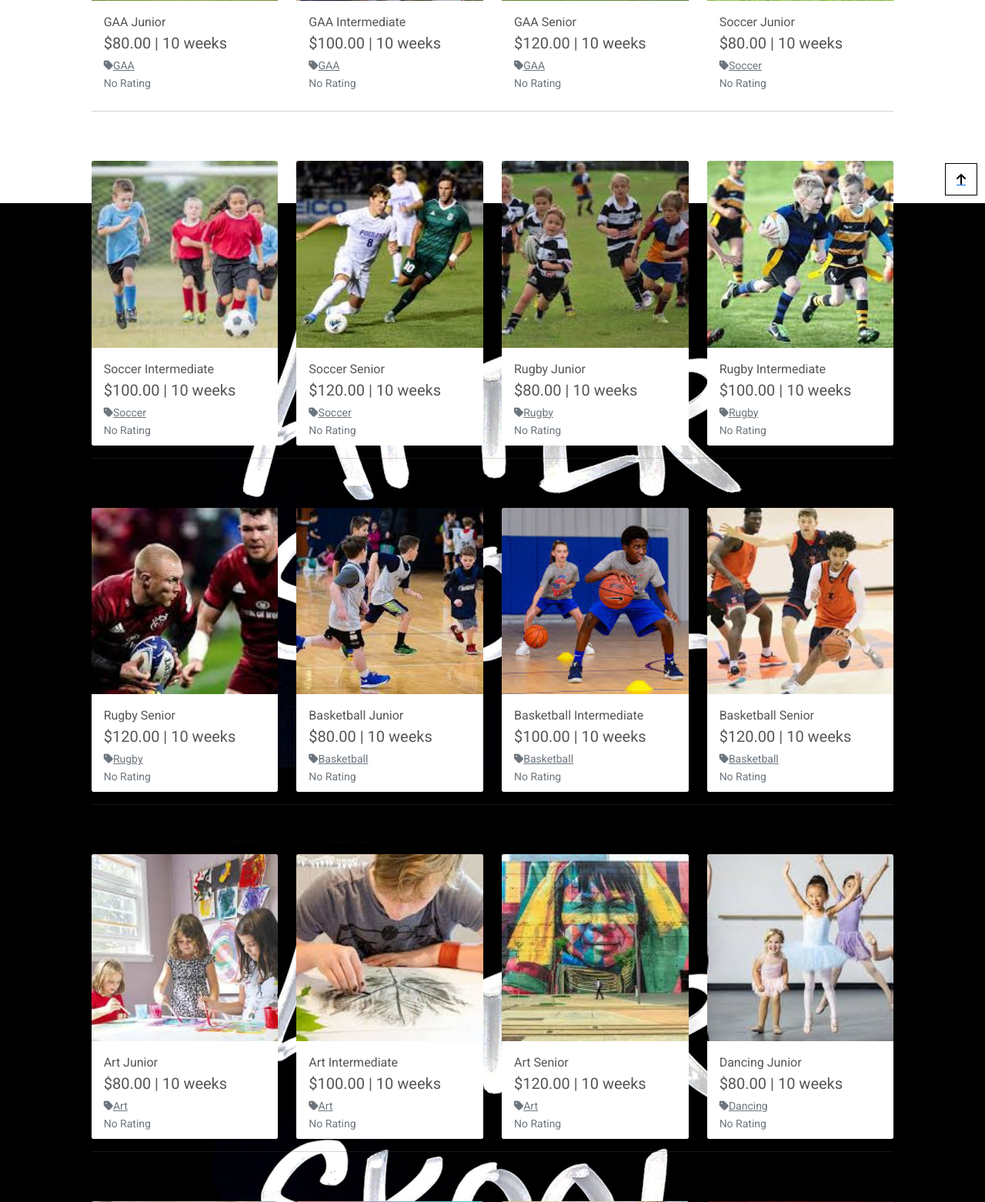
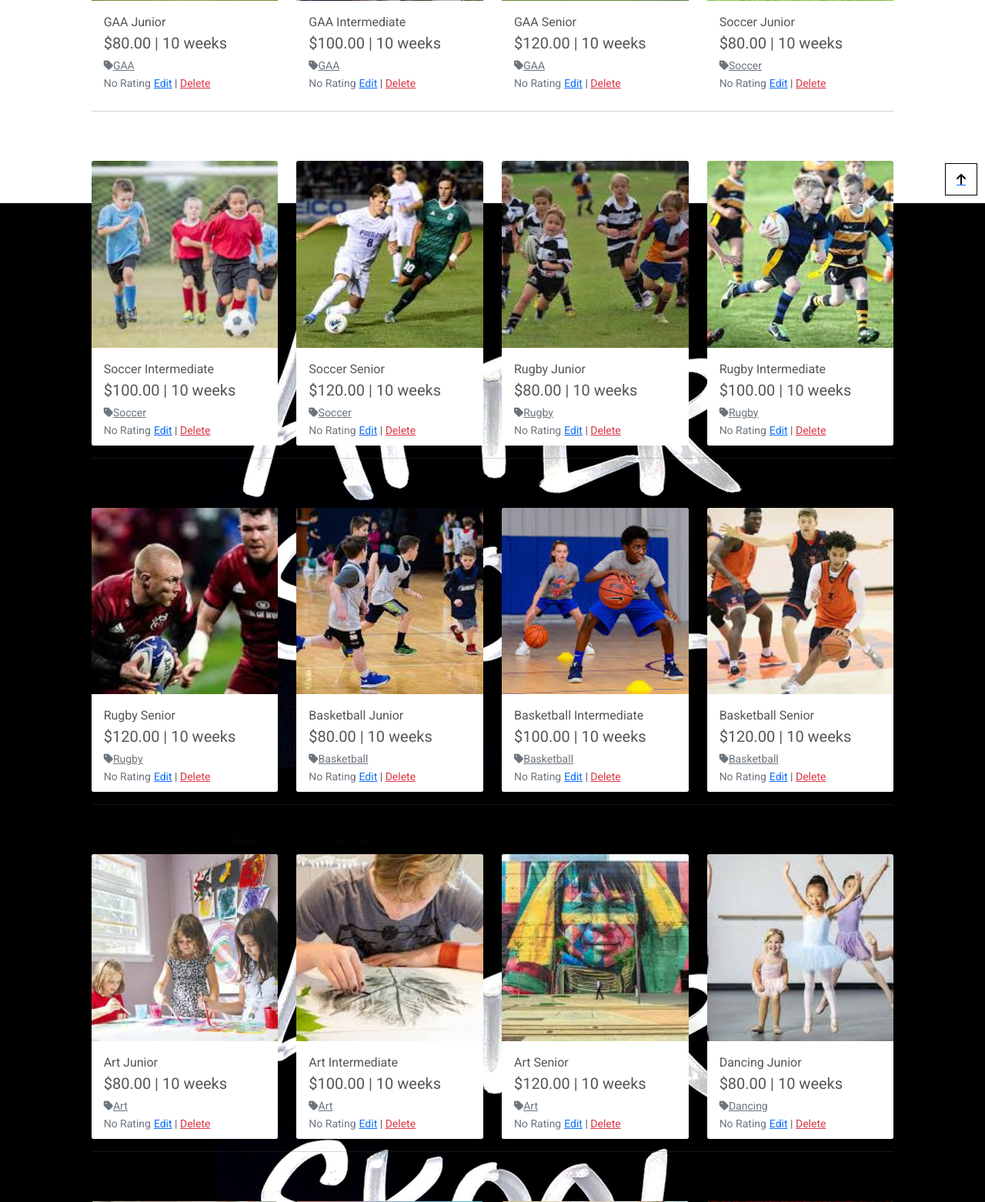
Before and after one commit to Verga1/after_skool, a Django app: page /clubs/ in a window 1280 px wide. Shown: the part 536-2098 px from the top of the page at 77% size. Run offline with Django 3.2, Linux system fonts and the light colour scheme; a user stored in the database is signed in; data comes from the database, SQL or seed files in the repository; both versions use the stored data as it was after the commit; some libraries are stand-ins or nearby versions.

Commit message:
Club admin - deleting clubs

```diff
--- a/clubs/templates/clubs/club_detail.html
+++ b/clubs/templates/clubs/club_detail.html
@@ -46,6 +46,12 @@
                         <small class="text-muted"><i class="fas fa-star mr-1"></i>{{ club.rating }} / 5</small>
                     {% else %}
                         <small class="text-muted">No Ratings Yet</small>
+                    {% endif %}
+                    {% if request.user.is_superuser %}
+                        <small class="ml-3">
+                            <a href="{% url 'edit_club' club.id %}">Edit</a> |
+                            <a class="text-danger" href="{% url 'delete_club' club.id %}">Delete</a>
+                        </small>
                     {% endif %}
 
                     <form class="form" action="{% url 'add_to_bag' club.id %}" method="POST">
--- a/clubs/templates/clubs/clubs.html
+++ b/clubs/templates/clubs/clubs.html
@@ -88,6 +88,12 @@
                                             {% else %}
                                                 <small class="text-muted">No Rating</small>
                                             {% endif %}
+                                            {% if request.user.is_superuser %}
+                                                <small class="ml-3">
+                                                    <a href="{% url 'edit_club' club.id %}">Edit</a> |
+                                                    <a class="text-danger" href="{% url 'delete_club' club.id %}">Delete</a>
+                                                </small>
+                                            {% endif %}
                                         </div>
                                     </div>
                                 </div>
--- a/clubs/urls.py
+++ b/clubs/urls.py
@@ -6,4 +6,5 @@ urlpatterns = [
     path('<int:club_id>/', views.club_detail, name='club_detail'),
     path('add/', views.add_club, name='add_club'),
     path('edit/<int:club_id>/', views.edit_club, name='edit_club'),
+    path('delete/<int:club_id>/', views.delete_club, name='delete_club'),
 ]
--- a/clubs/views.py
+++ b/clubs/views.py
@@ -79,9 +79,9 @@ def add_club(request):
     if request.method == 'POST':
         form = ClubForm(request.POST, request.FILES)
         if form.is_valid():
-            form.save()
+            club = form.save()
             messages.success(request, 'Successfully added club!')
-            return redirect(reverse('add_club'))
+            return redirect(reverse('club_detail', args=[club.id]))
         else:
             messages.error(request, 'Failed to add club. Please ensure the form is valid.')
     else:
@@ -117,3 +117,11 @@ def edit_club(request, club_id):
     }
 
     return render(request, template, context)
+
+
+def delete_club(request, club_id):
+    """ Delete a club from the store """
+    club = get_object_or_404(Club, pk=club_id)
+    club.delete()
+    messages.success(request, 'Club deleted!')
+    return redirect(reverse('clubs'))
```
Also changed, not shown: db.sqlite3.
